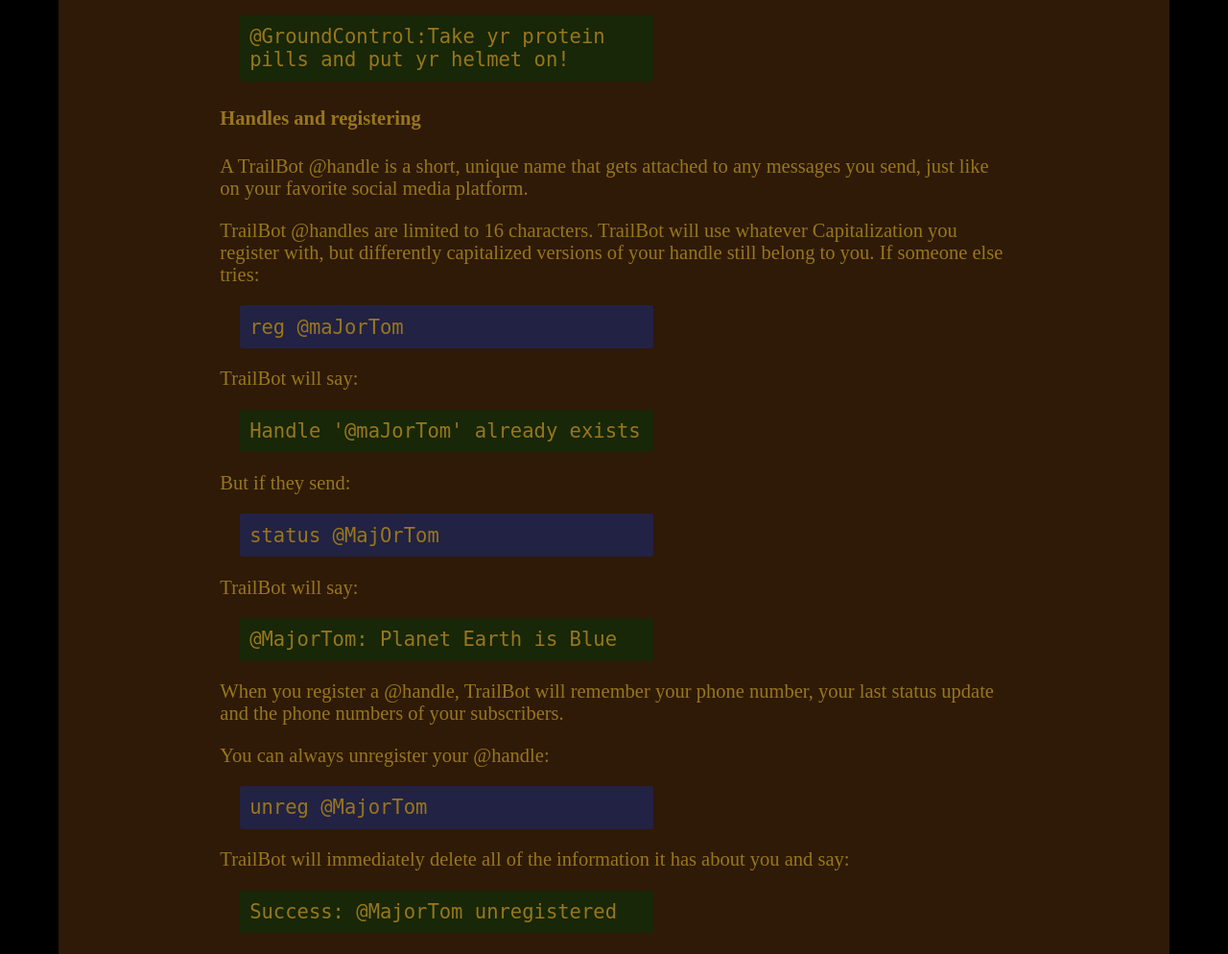
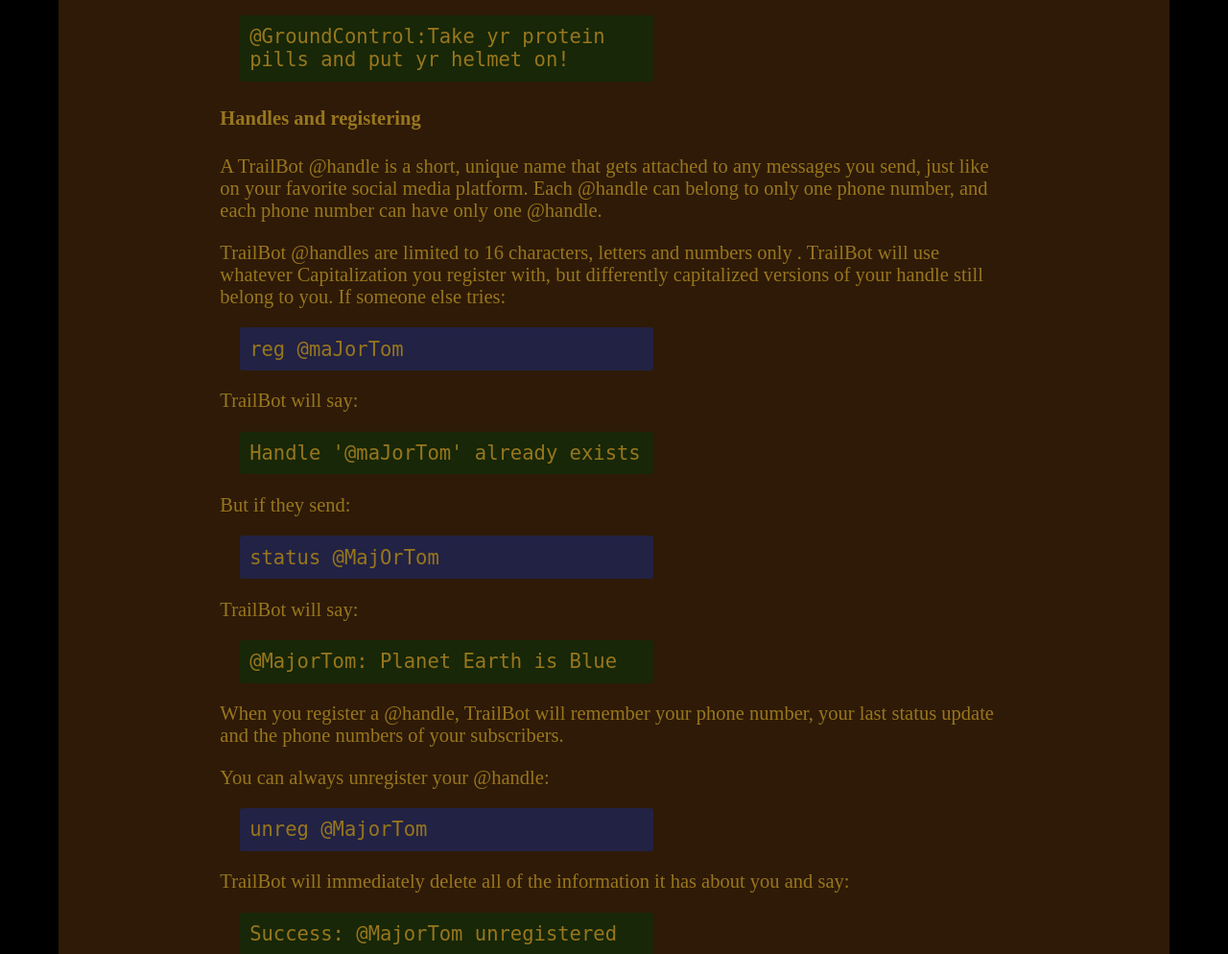
Before and after one commit to mglover/trailbot, a Flask app: page /trailbot in a window 1280 px wide. Shown: the part 4518-5512 px from the top of the page at 96% size. Run offline with Flask 3, Linux system fonts and the light colour scheme.

Commit message:
TB doc nudges

```diff
--- a/templates/trailbot.html
+++ b/templates/trailbot.html
@@ -177,9 +177,11 @@
 
 <p>A TrailBot @handle is a short, unique name that gets attached to any
 messages you send, just like on your favorite social media platform.
+Each @handle can belong to only one phone number, and each phone number
+can have only one @handle.
 
-<p>TrailBot @handles are limited to 16 characters. TrailBot will use
-whatever Capitalization you register with, but differently capitalized versions of your handle still belong to you.  If someone else tries:
+<p>TrailBot @handles are limited to 16 characters, letters and numbers
+only . TrailBot will use whatever Capitalization you register with, but differently capitalized versions of your handle still belong to you.  If someone else tries:
 
 <code>reg @maJorTom</code>
 
```
